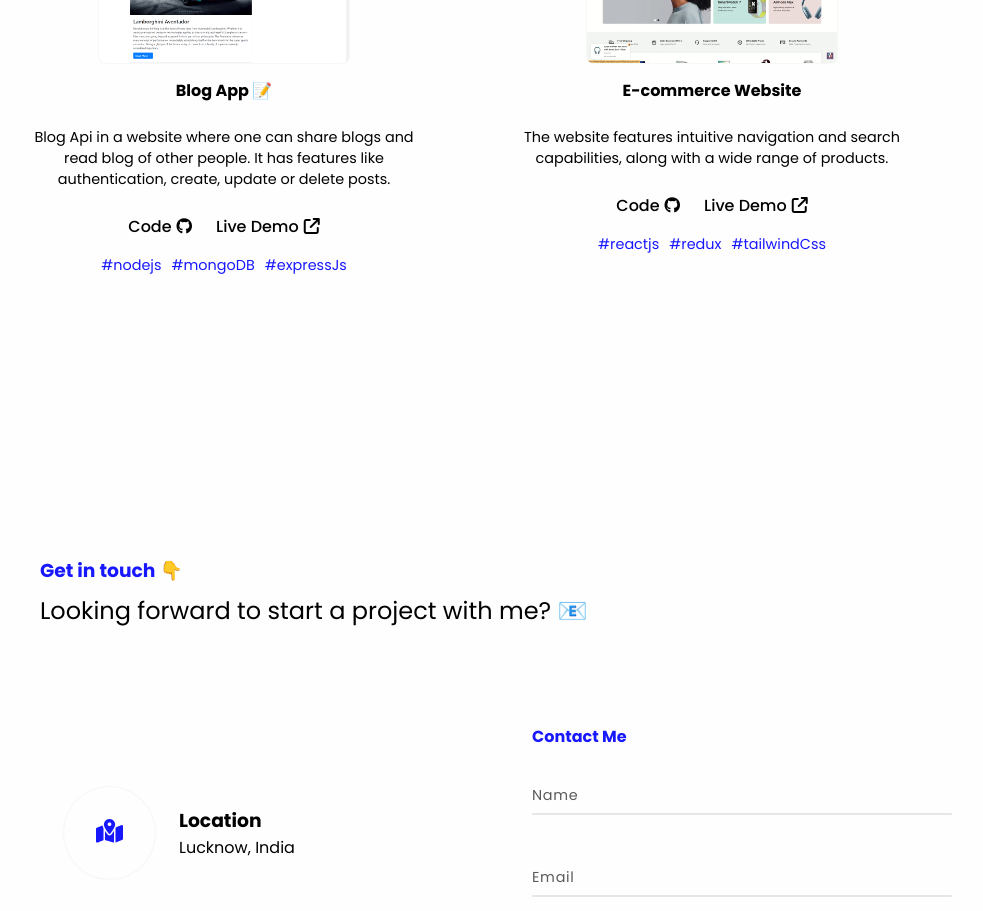
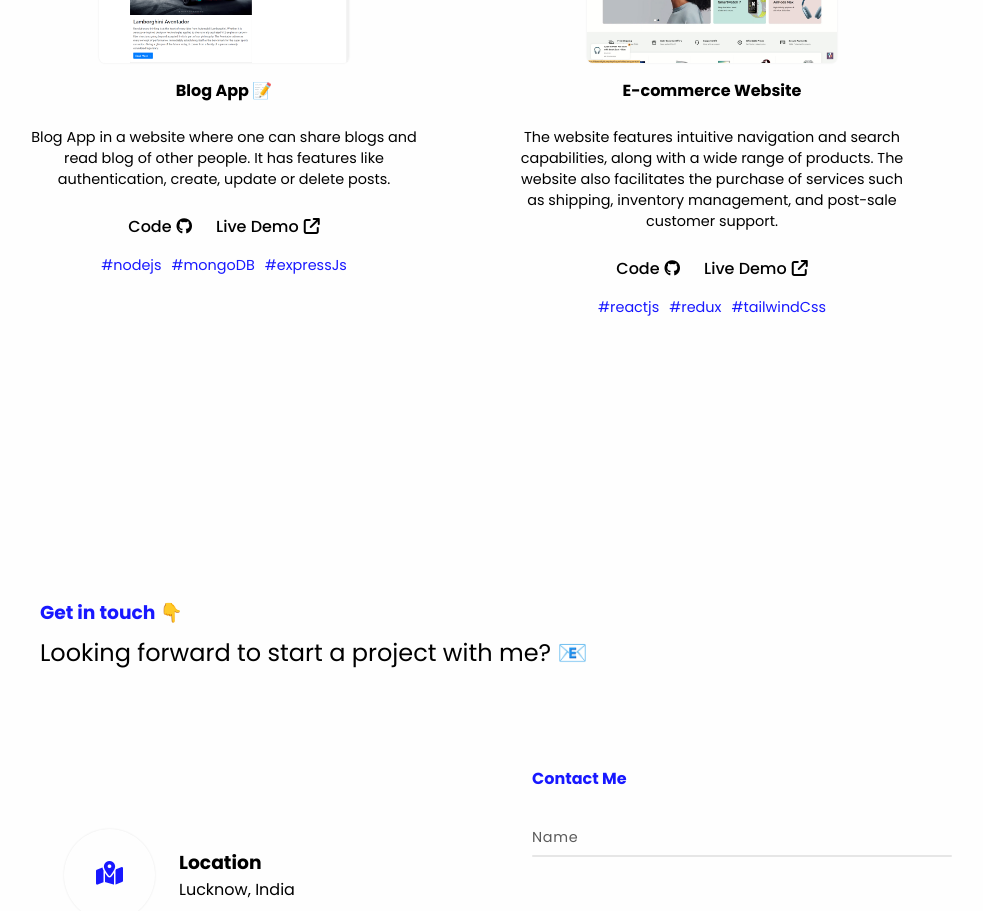
Before and after one commit to rishirajbhargava/rishi-portfolio, a React (Create React App) app: page / in a window 1280 px wide. Shown: the part 1700-2611 px from the top of the page, without its empty margins (148-1131 px from the left). Built offline with nearby package versions, Linux system fonts and the light colour scheme.

Commit message:
project-modofied

```diff
--- a/src/components/sub-components/Project1.js
+++ b/src/components/sub-components/Project1.js
@@ -11,7 +11,7 @@ const Project1 = (props) => {
             </div>
             <div className="pro-text">
                 <h4>Blog App 📝</h4>
-                <p>Blog Api in a website where one can share blogs and read blog of other people.
+                <p>Blog App in a website where one can share blogs and read blog of other people.
                     It has features like authentication, create, update or delete posts.</p>
 
 
--- a/src/components/sub-components/Project2.js
+++ b/src/components/sub-components/Project2.js
@@ -9,13 +9,16 @@ const Project2 = (props) => {
                 <a href="#home"> <img src={pro_2} alt="project_1_image"></img></a>
             </div>
             <div className="pro-text">
-                <h4>Gym Fitness App </h4>
-                <p>A gym website is a comprehensive resource for fitness information, class schedules, membership options, and tools to help users achieve their fitness goals.</p>
+                <h4>DSA Vault </h4>
+                <p>DSA vault is a full stack application where one can solve various types of DSA problems from various platforms.
+                User can track their progress and can also see the progress of other users.
+
+                </p>
 
                 <div className="links"><a target="_blank" href="https://www.google.com" rel="noreferrer">Code <i className="fa-brands fa-github"></i></a>
-                    <a target="_blank" href="https://www.google.com" rel="noreferrer" >Live Demo<i className="fa-solid fa-arrow-up-right-from-square link-icon"></i></a>
+                    <a target="_blank" href="https://www.google.com" rel="noreferrer">Live Demo<i className="fa-solid fa-arrow-up-right-from-square link-icon"></i></a>
                 </div>
-                <div className="tech"><span>#reactjs</span> <span>#tailwindcss</span><span>#typescript</span></div>
+                <div className="tech"><span>#reactjs</span> <span>#nodejs</span><span>#mongodb</span></div>
 
             </div>
         </div>
--- a/src/components/sub-components/Project3.js
+++ b/src/components/sub-components/Project3.js
@@ -11,7 +11,8 @@ const Project3 = (props) => {
             </div>
             <div className="pro-text">
                 <h4>E-commerce Website</h4>
-                <p>The website features intuitive navigation and search capabilities, along with a wide range of products.</p>
+                <p>The website features intuitive navigation and search capabilities, along with a wide range of products.
+                    The website also facilitates the purchase of services such as shipping, inventory management, and post-sale customer support.</p>
 
                 <div className="links"><a target="_blank" href="https://www.google.com" rel="noreferrer">Code <i className="fa-brands fa-github"></i></a>
                     <a target="_blank" href="https://www.google.com" rel="noreferrer">Live Demo<i className="fa-solid fa-arrow-up-right-from-square link-icon"></i></a>
```
